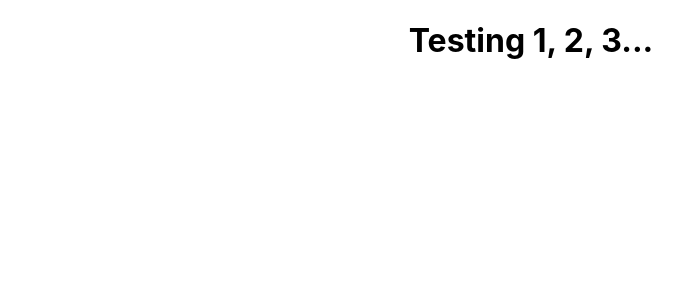
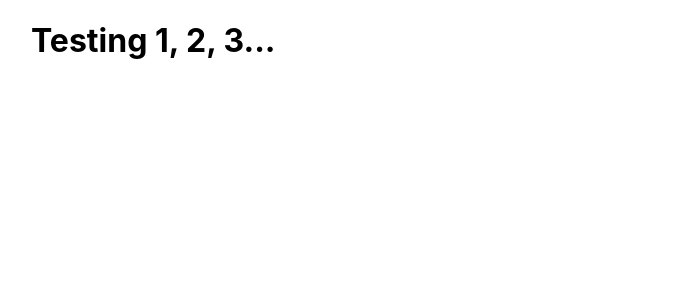
Before and after one commit to mvnulman/styled-components-page, a React (Vite) app: page / in a window 1280 px wide. Shown: the top 300 px of the page, without its empty margins (109-791 px from the left). Built offline with nearby package versions, Linux system fonts and the light colour scheme.

Commit message:
docs: styled-components dependency installed using yarn and first styled component created

```diff
--- a/package.json
+++ b/package.json
@@ -9,7 +9,8 @@
   },
   "dependencies": {
     "react": "^17.0.2",
-    "react-dom": "^17.0.2"
+    "react-dom": "^17.0.2",
+    "styled-components": "^5.3.3"
   },
   "devDependencies": {
     "@vitejs/plugin-react": "^1.0.7",
--- a/src/App.jsx
+++ b/src/App.jsx
@@ -1,10 +1,11 @@
 import "./App.css";
+import { Container } from "./components/styles/Container.styled";
 
 const App = () => {
   return (
-    <div className="App">
+    <Container>
       <h1>Testing 1, 2, 3...</h1>
-    </div>
+    </Container>
   );
 };
 
--- /dev/null
+++ b/src/components/styles/Container.styled.jsx
@@ -0,0 +1,8 @@
+import styled from 'styled-components'
+
+export const Container = styled.div `
+    width: 1000px;
+    max-width: 100%;
+    padding: 0 20px;
+    margin: 0 auto;
+`
```
Also changed, not shown: 1 other file (tests, documents, lock files or other folders).
